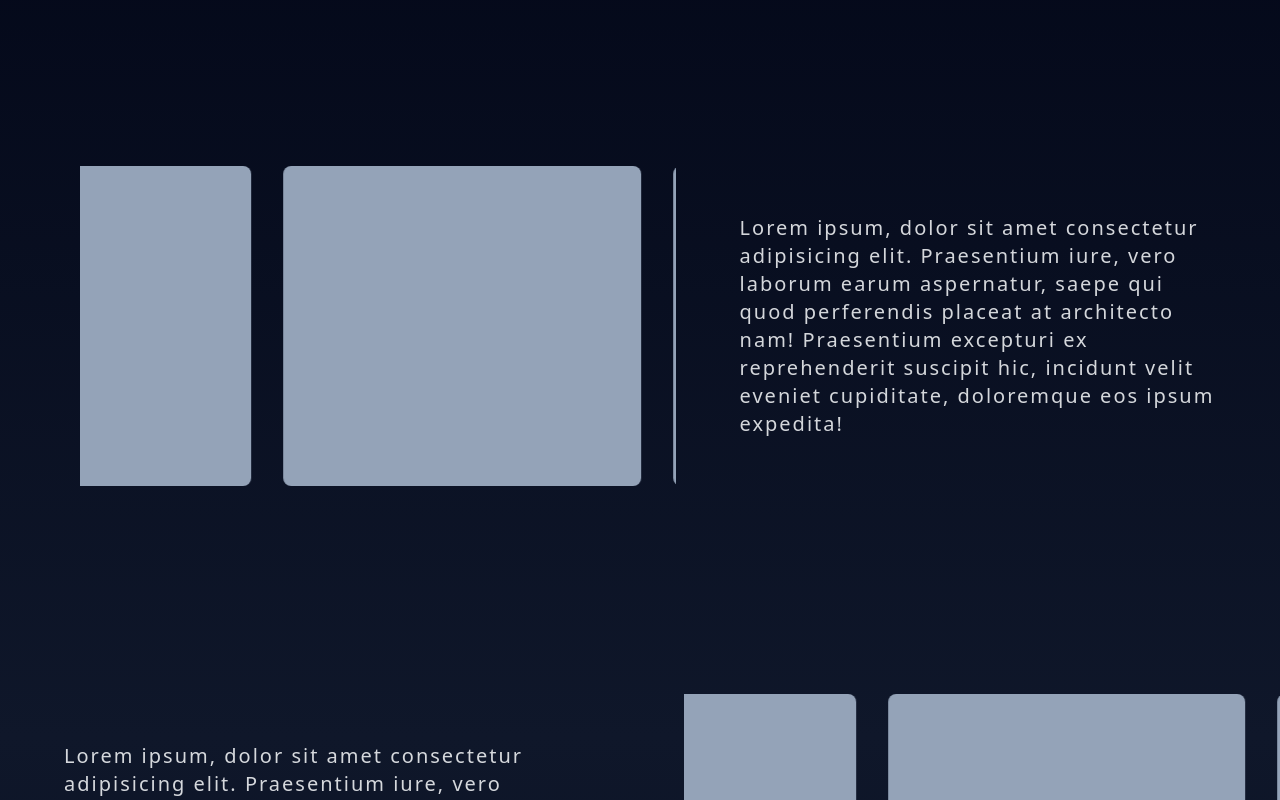
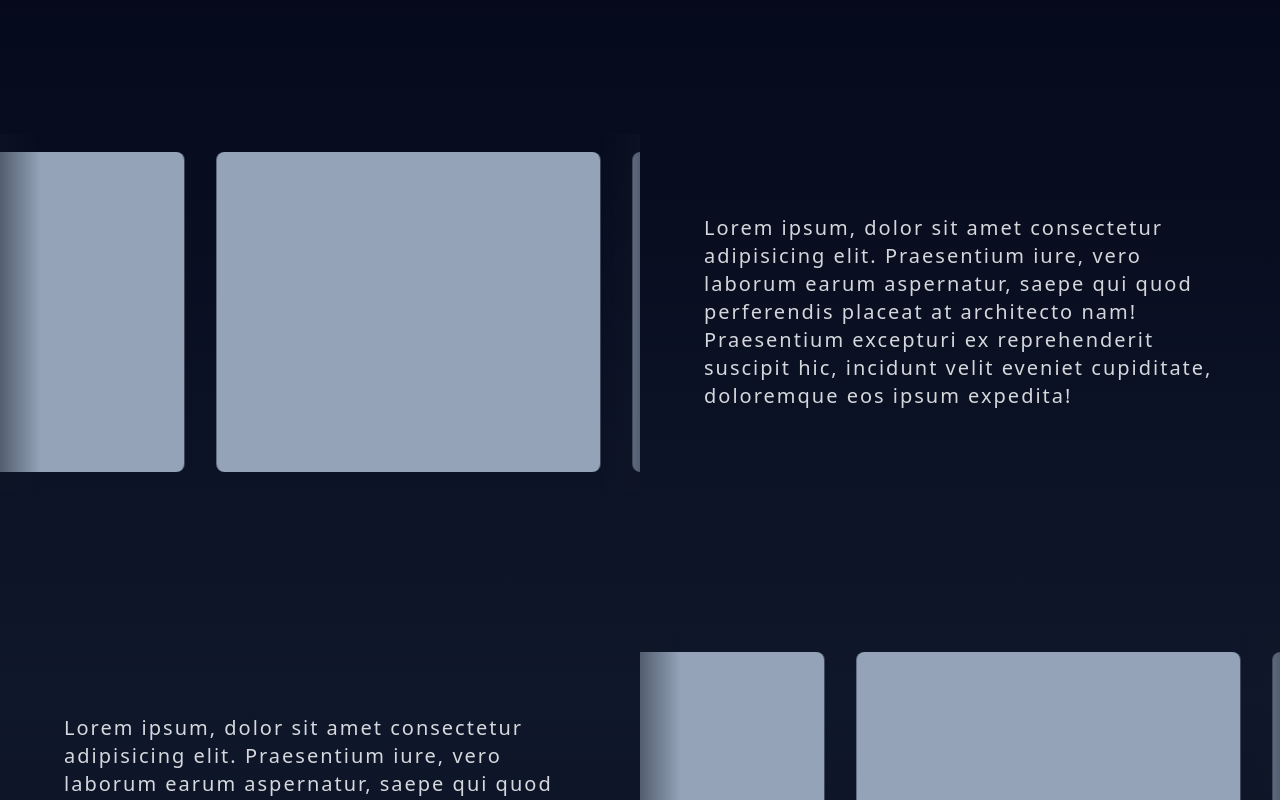
Before and after one commit to tejveer755/Innovage-tech-website, a React (Vite) app: page / in a window 1280 px wide. Shown: the part 2440-3240 px from the top of the page. Built offline with nearby package versions, Linux system fonts and the light colour scheme.

Commit message:
2nd commit

```diff
--- a/src/components/EventContainer.jsx
+++ b/src/components/EventContainer.jsx
@@ -4,8 +4,12 @@ const EventContainer = ({ colors, dir }) => {
   return (
     <div className={`flex  ${dir} mt-36`}>
       {/* Marquee Section */}
-      <div className="w-full md:w-1/2 text-center   ml-0 md:ml-20 overflow-hidden relative z-20">
-        <div className={`absolute inset-0  flex animate-marquee`}>
+      <div className="w-full md:w-1/2 text-center ml-0 overflow-hidden relative z-20">
+        {/* Left and right shadows */}
+        <div className="absolute top-0 left-0 h-full w-10 bg-gradient-to-r from-gray-900 opacity-50 pointer-events-none z-30"></div>
+        <div className="absolute top-0 right-0 h-full w-10 bg-gradient-to-l from-gray-900 opacity-50 pointer-events-none z-30"></div>
+
+        <div className={`absolute inset-0 flex animate-marquee`}>
           <div className="flex space-x-8 my-auto z-0" style={{ width: '100%' }}>
             {colors.map((color, index) => (
               <div
@@ -17,6 +21,7 @@ const EventContainer = ({ colors, dir }) => {
           </div>
         </div>
       </div>
+
 
       {/* Event Details Section */}
       <div className="w-full md:w-1/2 py-20 px-8 md:px-16 mx-auto flex items-center justify-center  text-slate-50 font-normal text-xl opacity-85 tracking-widest">
```
